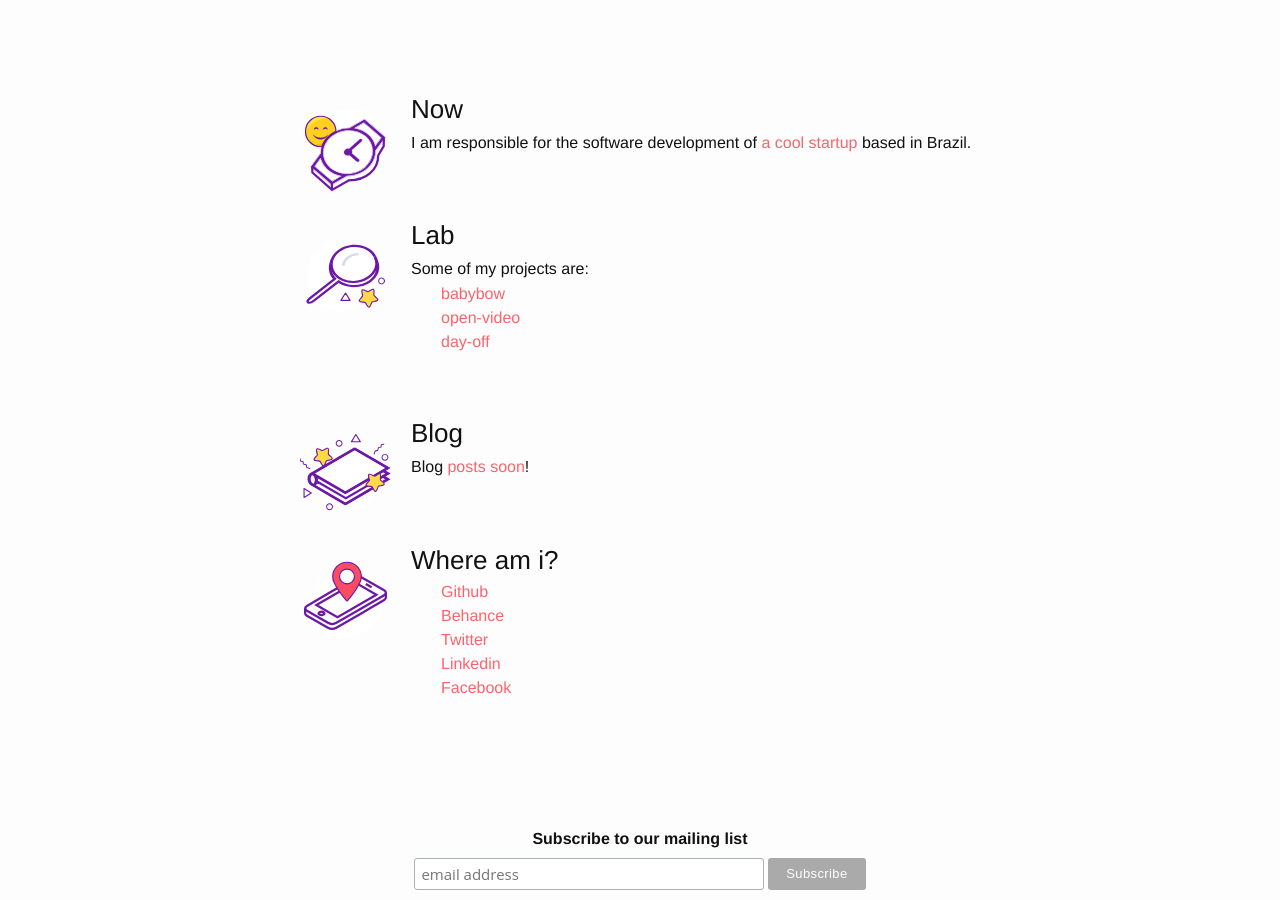
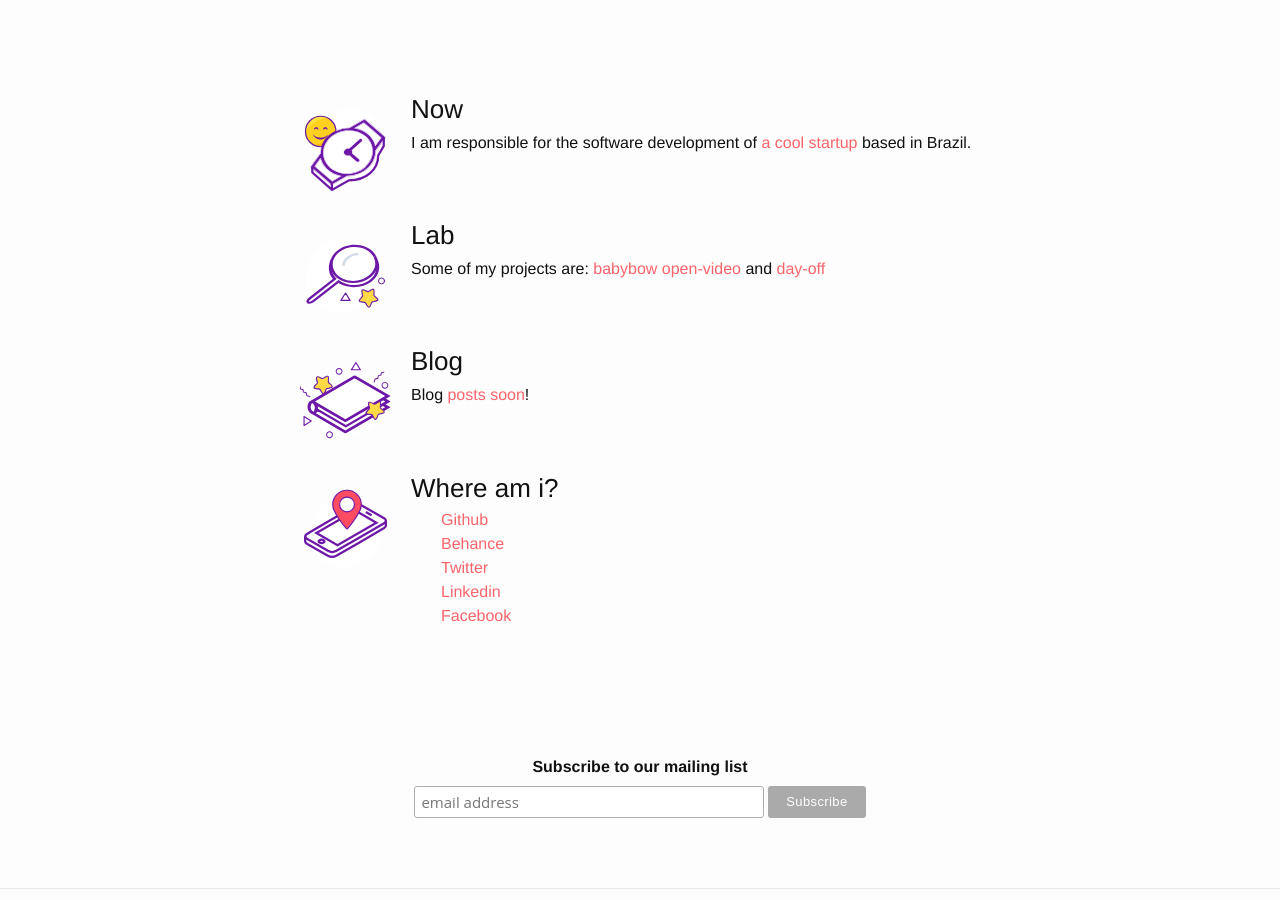
Before and after one commit to remunizz/remunizz.github.io, a Jekyll site: the page built from index.html, in a window 1280 px wide and 900 px high, scrolled down 407 px. Built offline with Jekyll 4.4.1, drawn with Linux system fonts in a browser that asks for light colours.

Commit message:
Remove ol and li elements from 'Lab' menu item

```diff
--- a/index.html
+++ b/index.html
@@ -11,12 +11,8 @@ list:
    title: Lab
    image: /assets/lab-badge.svg
    description: >
-                   Some of my projects are:
-                   <ol>
-                   <li><a href="http://babybow.com.br">babybow</a></li>
-                   <li><a href="https://github.com/remunizz/open-video">open-video</a></li>
-                   <li><a href="https://github.com/remunizz/day-off">day-off</a></li>
-                   </ol>
+                   Some of my projects are: <a href="http://babybow.com.br">babybow</a> <a href="https://github.com/remunizz/open-video">open-video</a> and <a href="https://github.com/remunizz/day-off">day-off</a>
+
  blog:
    title: Blog
    image: /assets/blog-badge.svg
```
